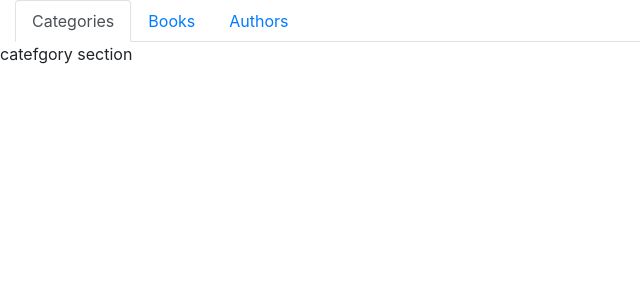
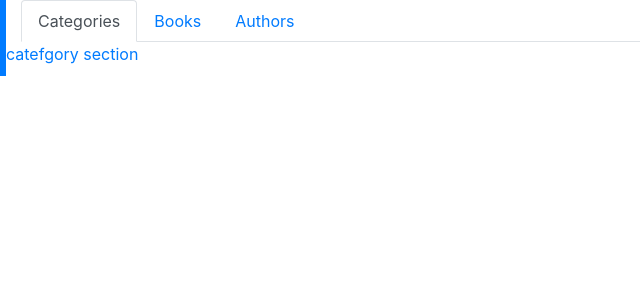
Before and after one commit to samman06/goodread, a React (Create React App) app in the folder client/: page /admincontrols in a window 1280 px wide. Shown: the top 300 px of the page, without its empty margins (0-640 px from the left). Built offline with nearby package versions, Linux system fonts and the light colour scheme; sample sign-in values are in the browser's storage.

Commit message:
add style to admin panel

```diff
--- a/client/src/components/AdminAuth/AdminControl.js
+++ b/client/src/components/AdminAuth/AdminControl.js
@@ -1,5 +1,7 @@
 import React, {Component} from 'react';
 import {TabContent, TabPane} from "reactstrap";
+import '../../Styles/AdminPanel.css';
+import "../../Styles/AdminPanel.css"
 import AdminNavItem from "./AdminNavItem"
 
 class AdminControl extends Component {
@@ -20,7 +22,7 @@ class AdminControl extends Component {
         const {activeTab} = this.state;
         return (
             <div className="row container-fluid">
-                <div className="col-lg-12">
+                <div className="col-lg-12 AdminPanelControls">
                     <AdminNavItem activeTab={activeTab} onClick={this.toggle}/>
                     <TabContent activeTab={activeTab}>
                         <TabPane tabId="1" className="row">
```
